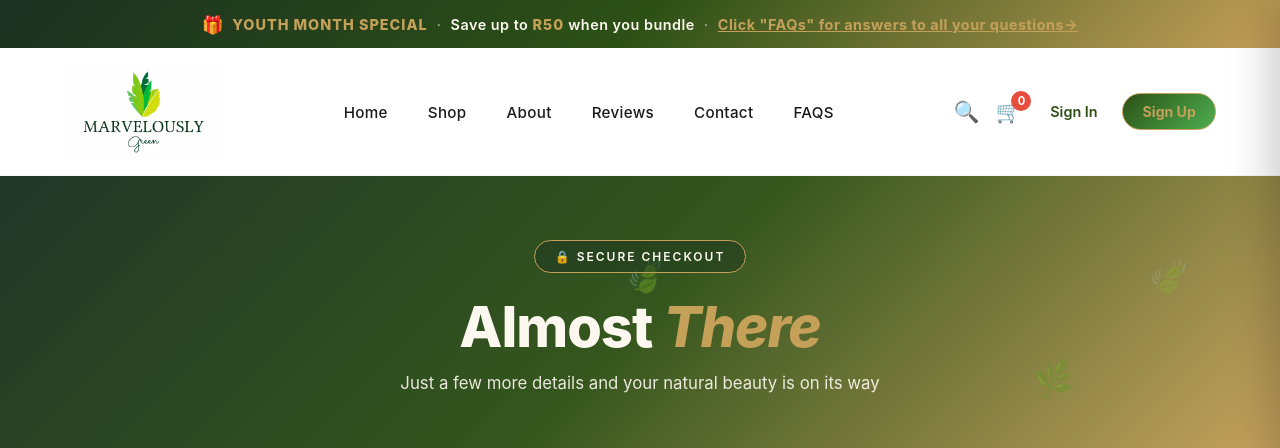
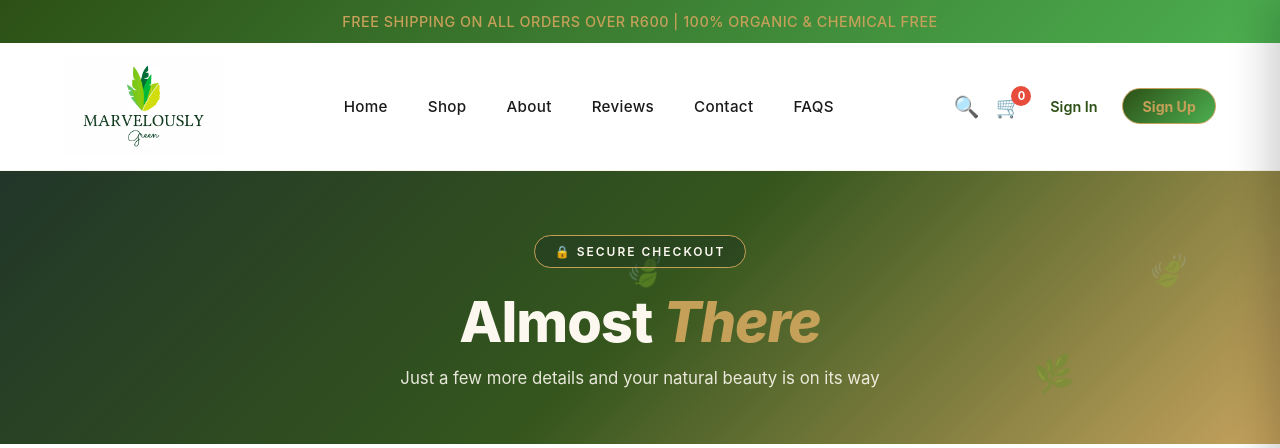
Before and after one commit to Kizzo-glitch/greenmarvel_store, a Django app: page /payment/checkout/ in a window 1280 px wide. Shown: the top 448 px of the page. Run offline with Django 5.2, Linux system fonts and the light colour scheme.

Commit message:
end special

```diff
--- a/greenmarv/templates/nav_bar.html
+++ b/greenmarv/templates/nav_bar.html
@@ -5,7 +5,7 @@
 <!-- REPLACE YOUR ENTIRE <header> + <nav> WITH THIS -->
 <!-- ============================================ -->
 
-<div class="announcement youth-month">
+<!--<div class="announcement youth-month">
     <div class="announcement-content">
         <span class="announcement-icon">🎁</span>
         <span class="announcement-text">
@@ -16,10 +16,10 @@
             <a href="{% url 'faqs' %}" class="announcement-cta">Click "FAQs" for answers to all your questions→</a>
         </span>
     </div>
-</div>
+</div>-->
 
 
-<!--<div class="announcement">
+<div class="announcement">
     {% if request.session.cart and global_amount_needed_for_free_shipping > 0 %}
         💚 You're R{{ global_amount_needed_for_free_shipping|floatformat:2 }} away from FREE shipping!
     {% elif request.session.cart and global_qualifies_for_free_shipping %}
@@ -27,7 +27,7 @@
     {% else %}
         FREE SHIPPING ON ALL ORDERS OVER R600 | 100% ORGANIC & CHEMICAL FREE
     {% endif %}
-</div>-->
+</div>
 
 
 <header id="header">
--- a/payment/templates/payment/orders.html
+++ b/payment/templates/payment/orders.html
@@ -11,6 +11,7 @@
                 </div>
             </div>
         </header>
+
 
         <br/><br/>
         <div class="container">
--- a/payment/views.py
+++ b/payment/views.py
@@ -1671,7 +1671,7 @@ def orders_admin(request, pk):
         elif _update_order_status(order, new_status):
             status_label = dict(Order.STATUS_CHOICES).get(new_status, new_status)
             messages.success(request, f"Order #{order.id} marked as {status_label}.")
-            return redirect('orders', pk=pk)
+            return redirect('orders_admin', pk=pk)
         else:
             messages.error(request, "Invalid status.")
 
```
Also changed, not shown: greenmarv/templates/home.html (+5 -5 lines).
